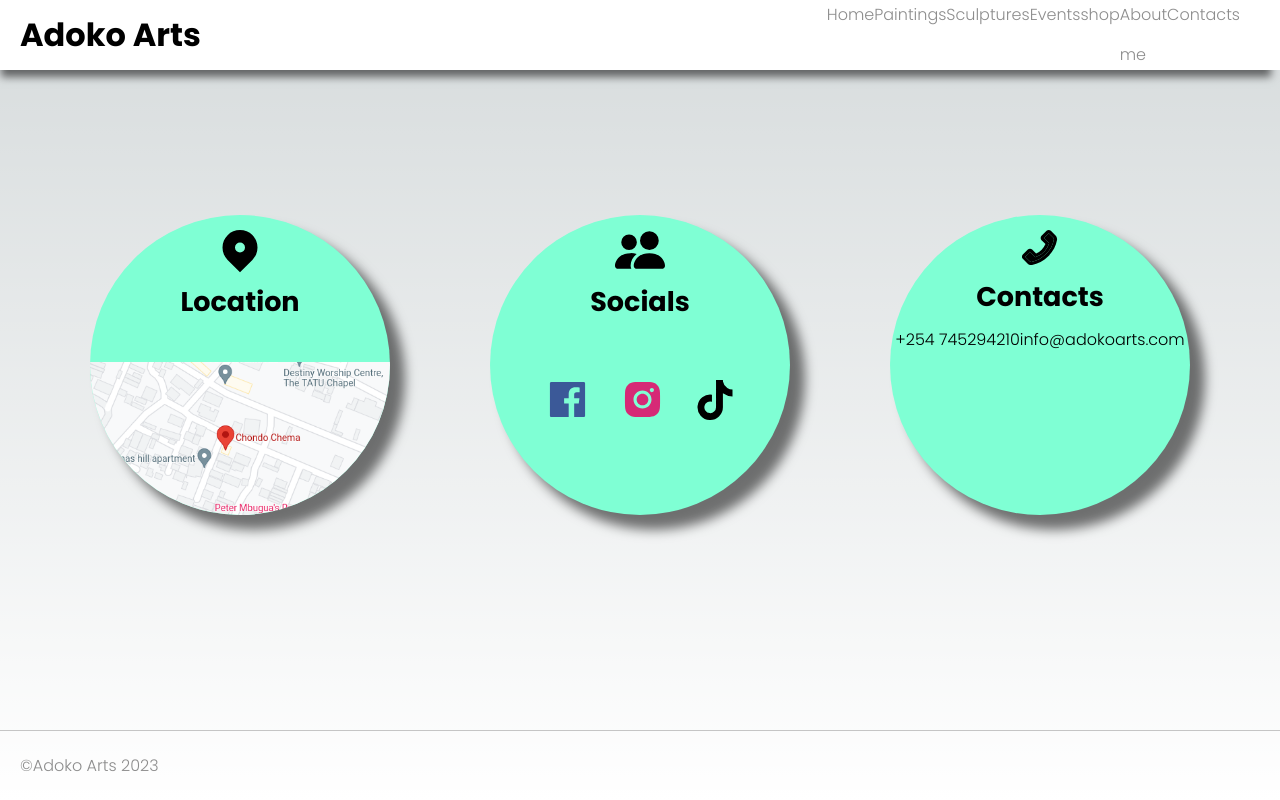
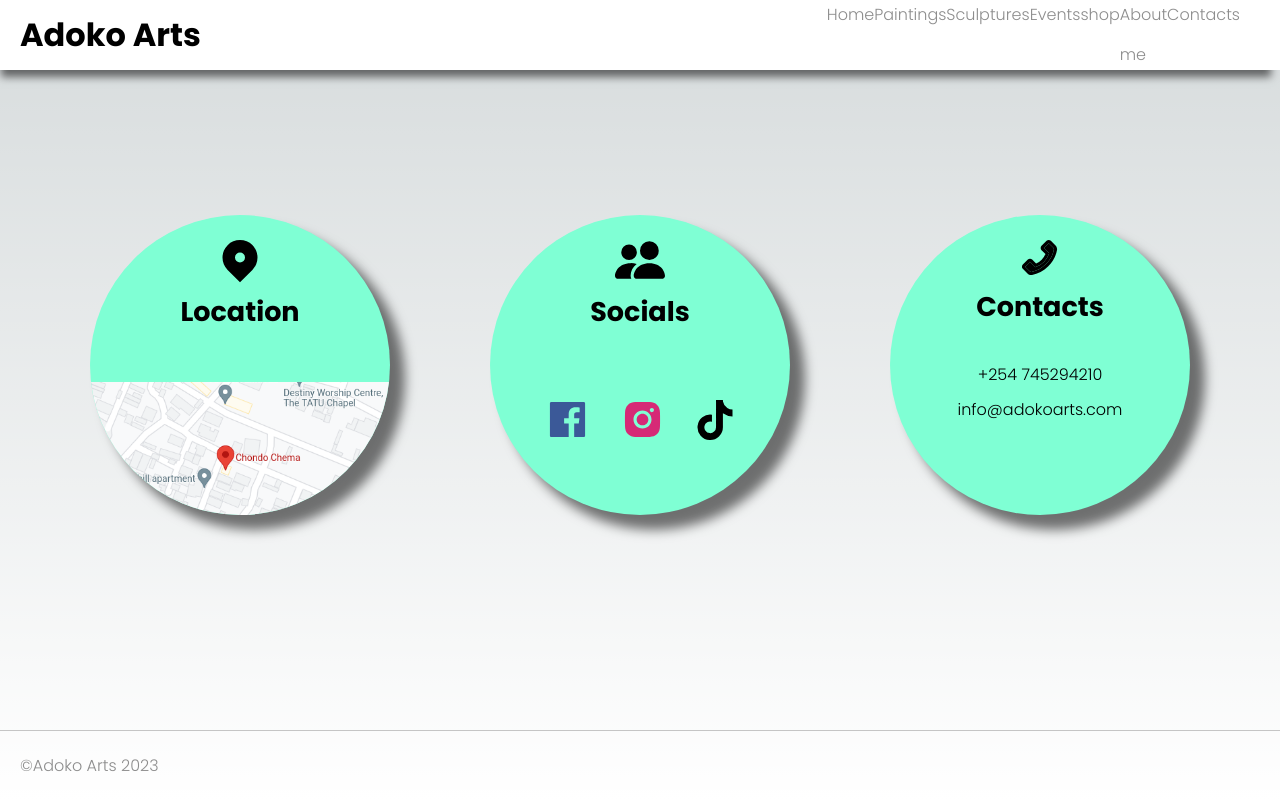
Before and after one commit to daudi13/adoko_art, a Next.js app: page /contacts in a window 1280 px wide. Built offline with nearby package versions, Linux system fonts and the light colour scheme.

Commit message:
Add styling

```diff
--- a/styles/contacts.module.scss
+++ b/styles/contacts.module.scss
@@ -27,7 +27,7 @@
     -moz-box-shadow: 14px 14px 12px 1px rgba(0,0,0,0.54);
 
       .cardHeader{
-        padding: 10px;
+        padding: 20px;
 
         h3{
           font-size: 27px;
@@ -50,6 +50,19 @@
         padding-top: 5%;
         margin-top: 10%;
       }
+
+      .contentTwo{
+        display: flex;
+        flex-direction: column;
+        align-items: center;
+        padding-top: 5%;
+        gap: 10px;
+
+        p{
+          font-size: 18px;
+          font-weight: 500;
+        }
+      }
     }
   }
 }
```
